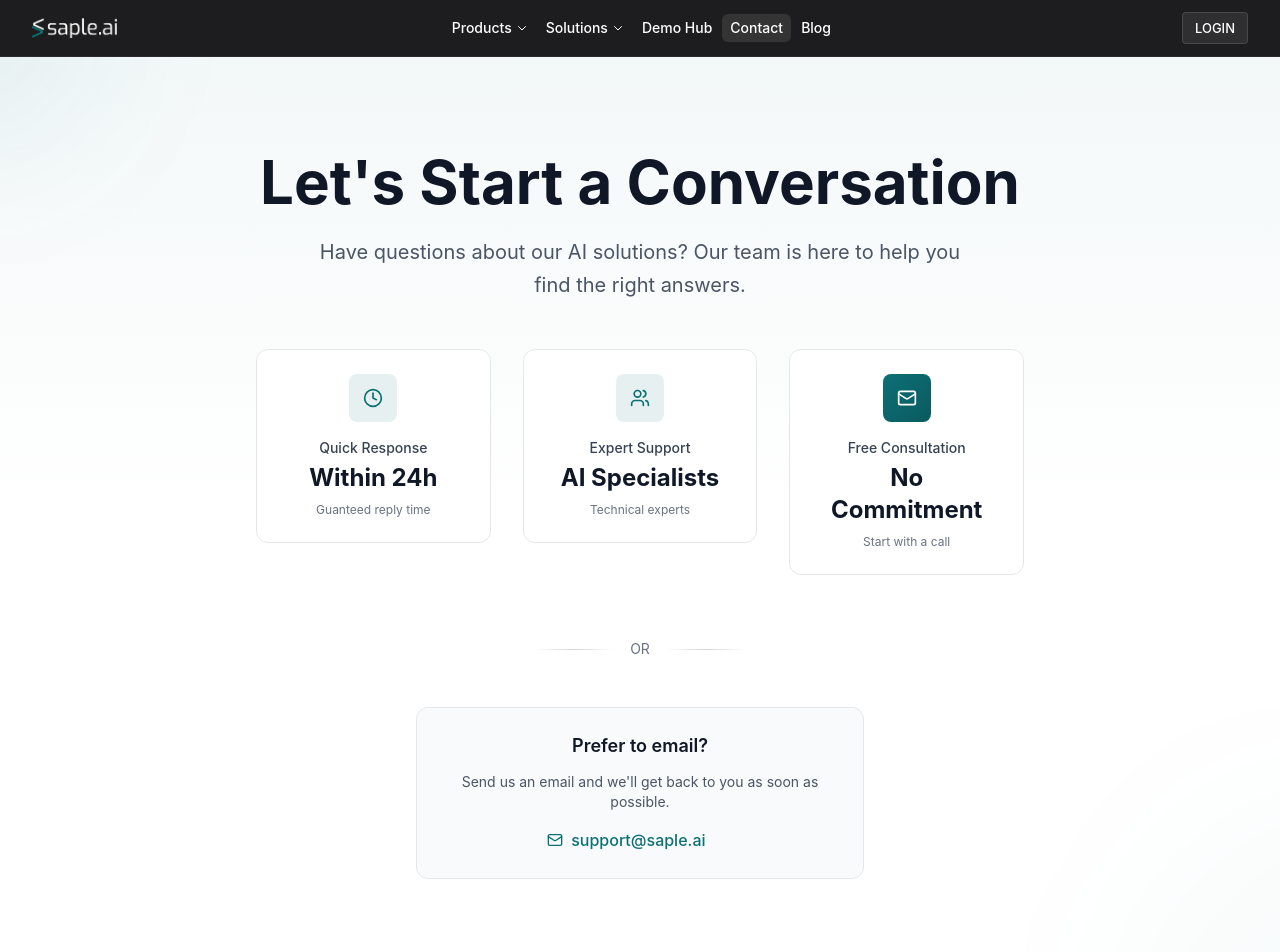
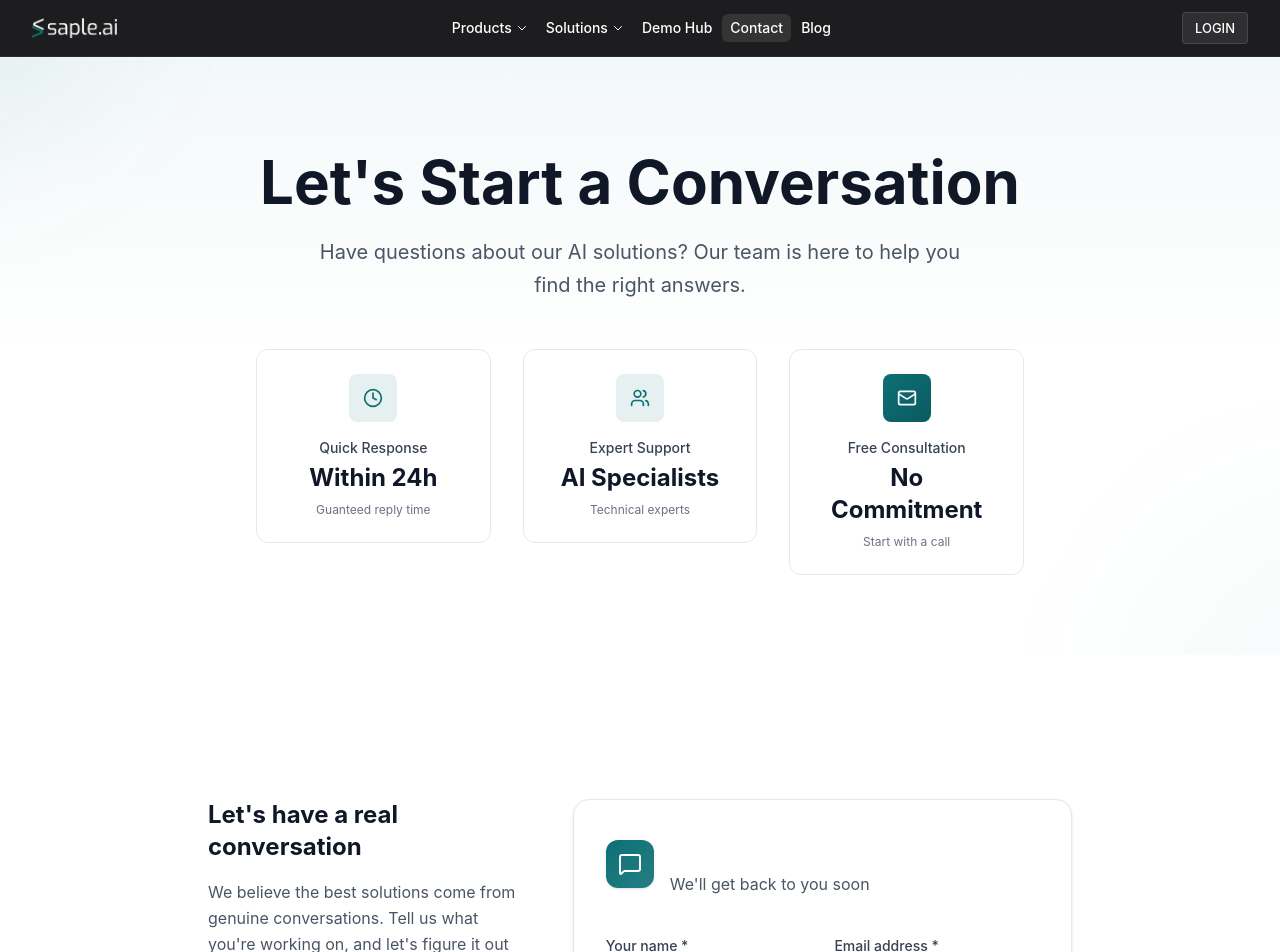
Before and after one commit to MUKTHARS/SapleNew, a Next.js app: page /contact in a window 1280 px wide. Shown: the top 952 px of the page. Built offline with nearby package versions, Linux system fonts and the light colour scheme.

Commit message:
eplore features button with platform overview

```diff
--- a/src/app/components/ContactHero.tsx
+++ b/src/app/components/ContactHero.tsx
@@ -75,31 +75,8 @@ export function ContactHero() {
           </motion.div>
 
           {/* Divider */}
-          <div className="mt-16 mb-12">
-            <div className="flex items-center justify-center">
-              <div className="w-20 h-px bg-gradient-to-r from-transparent via-gray-300 to-transparent"></div>
-              <div className="mx-4 text-sm text-gray-500">OR</div>
-              <div className="w-20 h-px bg-gradient-to-r from-transparent via-gray-300 to-transparent"></div>
-            </div>
-          </div>
 
-          {/* Direct Contact */}
-          <div className="max-w-md mx-auto">
-            <div className="bg-gray-50 rounded-xl p-6 border border-gray-200">
-              <h3 className="text-lg font-semibold text-gray-900 mb-3">Prefer to email?</h3>
-              <p className="text-gray-600 text-sm mb-4">
-                Send us an email and we&apos;ll get back to you as soon as possible.
-              </p>
-              <a
-                href="mailto:support@saple.ai"
-                className="inline-flex items-center gap-2 text-[#0C7075] font-medium hover:text-[#072E33] transition-colors group"
-              >
-                <Mail className="w-4 h-4" />
-                <span>support@saple.ai</span>
-                <span className="opacity-0 group-hover:opacity-100 transition-opacity ml-1">→</span>
-              </a>
-            </div>
-          </div>
+
         </motion.div>
       </div>
     </section>
--- a/src/app/components/HeroSection.tsx
+++ b/src/app/components/HeroSection.tsx
@@ -103,7 +103,7 @@ export function HeroSection() {
                 className="group"
               >
                 <Link
-                  href="/products"
+                  href="/platform/overview"
                   className="inline-flex items-center gap-2 bg-white/10 backdrop-blur-sm text-white px-6 py-3 md:px-8 md:py-4 rounded-lg font-semibold hover:bg-white/20 border border-white/20 transition-all duration-300"
                 >
                   <span>Explore Features</span>
```
